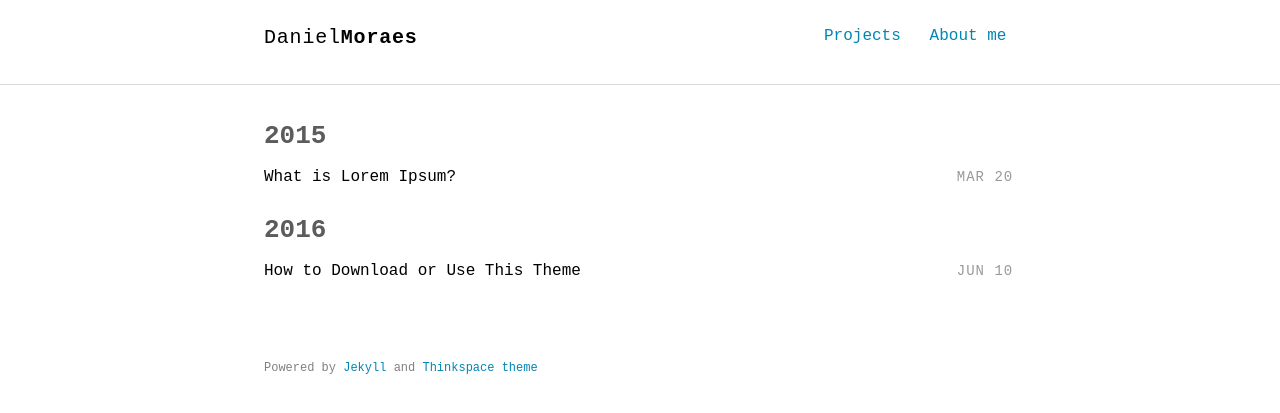
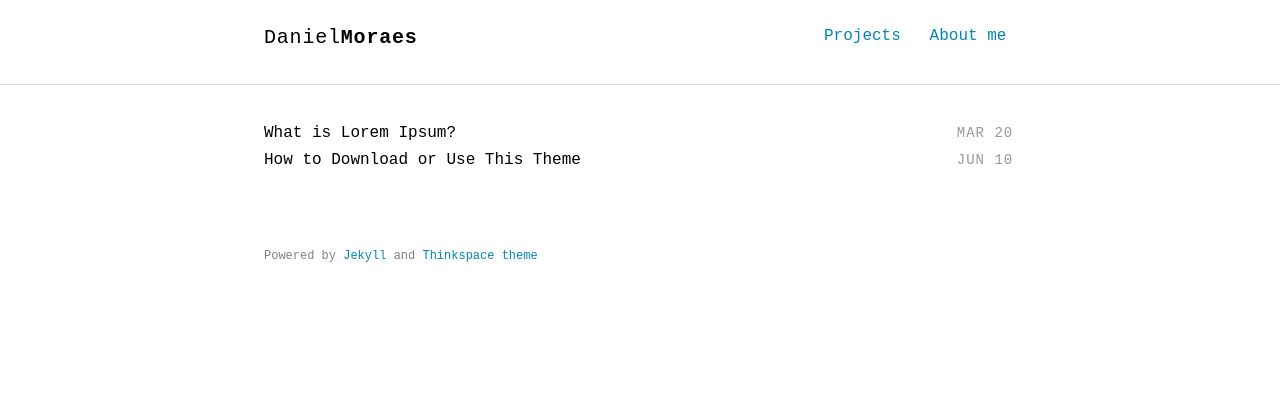
Before and after one commit to danielbibit/danielbibit.github.io, a Jekyll site: the page built from projects.html, in a window 1280 px wide. Shown: the top 413 px of the page. Built offline with Jekyll 4.4.1, drawn with Linux system fonts in a browser that asks for light colours; some web fonts are replaced.

Commit message:
Update projects page

```diff
--- a/projects.html
+++ b/projects.html
@@ -6,15 +6,6 @@ title: Projects
 <section class="post-list">
   <div class="container">
     {% for post in site.projects %}
-      {% unless post.next %}
-        <h2 class="category-title">{{ post.date | date: '%Y' }}</h2>
-      {% else %}
-        {% capture year %}{{ post.date | date: '%Y' }}{% endcapture %}
-        {% capture nyear %}{{ post.next.date | date: '%Y' }}{% endcapture %}
-        {% if year != nyear %}
-          <h2 class="category-title">{{ post.date | date: '%Y' }}</h2>
-        {% endif %}
-      {% endunless %}
       <article class="post-item">
         <span class="post-meta date-label">{{ post.date | date: "%b %d" }}</span>
         <div class="article-title"><a class="post-link" href="{{ post.url | prepend: site.baseurl | prepend: site.url }}">{{ post.title }}</a></div>
```
